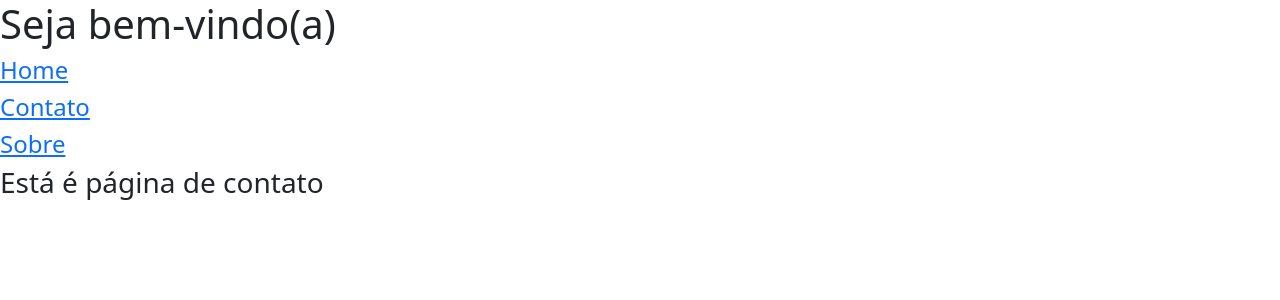
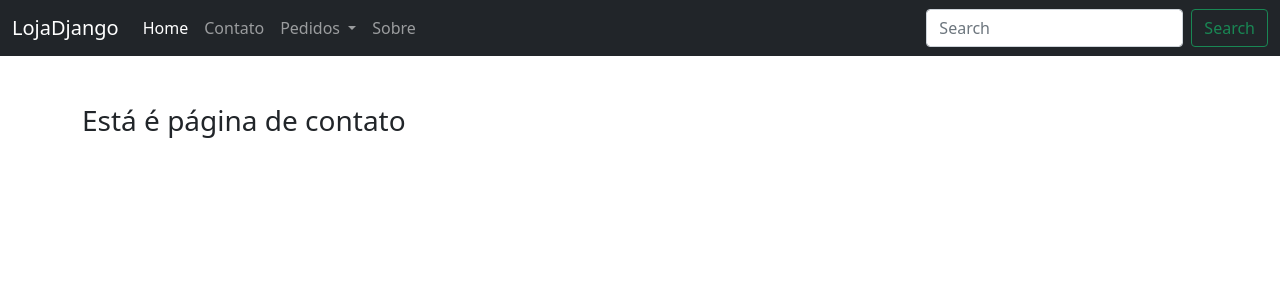
Before and after one commit to robertomacedo/LojaDjango3, a Django app: template ldjango/templates/contato.html in a window 1280 px wide. Shown: the top 300 px of the page. Run offline with Django 3.2, Linux system fonts and the light colour scheme; the template is opened without the code that fills it, so the values that code supplies are empty.

Commit message:
Correções em templates base e contato

```diff
--- a/ldjango/templates/base.html
+++ b/ldjango/templates/base.html
@@ -13,10 +13,45 @@
 
 </head>
 <body>
-    <h1>Seja bem-vindo(a)</h1>
-    <a href="{% url 'ldjango:home' %}"><h4>Home</h4></a>
-    <a href="/contato/"><h4>Contato</h4></a>
-    <a href="/sobre/"><h4>Sobre</h4></a>
+    <nav class="navbar navbar-expand-lg navbar-dark bg-dark">
+        <div class="container-fluid">
+          <a class="navbar-brand" href="#">LojaDjango</a>
+          <button class="navbar-toggler" type="button" data-bs-toggle="collapse" data-bs-target="#navbarSupportedContent" aria-controls="navbarSupportedContent" aria-expanded="false" aria-label="Toggle navigation">
+            <span class="navbar-toggler-icon"></span>
+          </button>
+          <div class="collapse navbar-collapse" id="navbarSupportedContent">
+            <ul class="navbar-nav me-auto mb-2 mb-lg-0">
+              <li class="nav-item">
+                <a class="nav-link active" aria-current="page" href="{% url 'ldjango:home' %}">Home</a>
+              </li>
+              <li class="nav-item">
+                <a class="nav-link" href="/contato/">Contato</a>
+              </li>
+              <li class="nav-item dropdown">
+                <a class="nav-link dropdown-toggle" href="#" id="navbarDropdown" role="button" data-bs-toggle="dropdown" aria-expanded="false">
+                  Pedidos
+                </a>
+                <ul class="dropdown-menu" aria-labelledby="navbarDropdown">
+                  <li><a class="dropdown-item" href="#">Action</a></li>
+                  <li><a class="dropdown-item" href="#">Another action</a></li>
+                  <li><hr class="dropdown-divider"></li>
+                  <li><a class="dropdown-item" href="#">Something else here</a></li>
+                </ul>
+              </li>
+              <li class="nav-item">
+                <a class="nav-link" href="{% url 'ldjango:sobre' %}">Sobre</a>
+              </li>
+            </ul>
+            <form class="d-flex">
+              <input class="form-control me-2" type="search" placeholder="Search" aria-label="Search">
+              <button class="btn btn-outline-success" type="submit">Search</button>
+            </form>
+          </div>
+        </div>
+      </nav>
+
+        <script src="https://cdn.jsdelivr.net/npm/bootstrap@5.0.2/dist/js/bootstrap.min.js"></script>
+        <script src="https://cdn.jsdelivr.net/npm/bootstrap@5.0.2/dist/js/bootstrap.bundle.min.js"></script>
 
 </body>
 </html>
--- a/ldjango/templates/contato.html
+++ b/ldjango/templates/contato.html
@@ -1,5 +1,10 @@
 {% extends 'base.html' %}
 
 {% block content %}
-<h3>Está é página de contato</h3>
+
+<div class="container">
+    <div class="mt-5">
+        <h3>Está é página de contato</h3>
+    </div>
+</div>
 {% endblock %}
```
